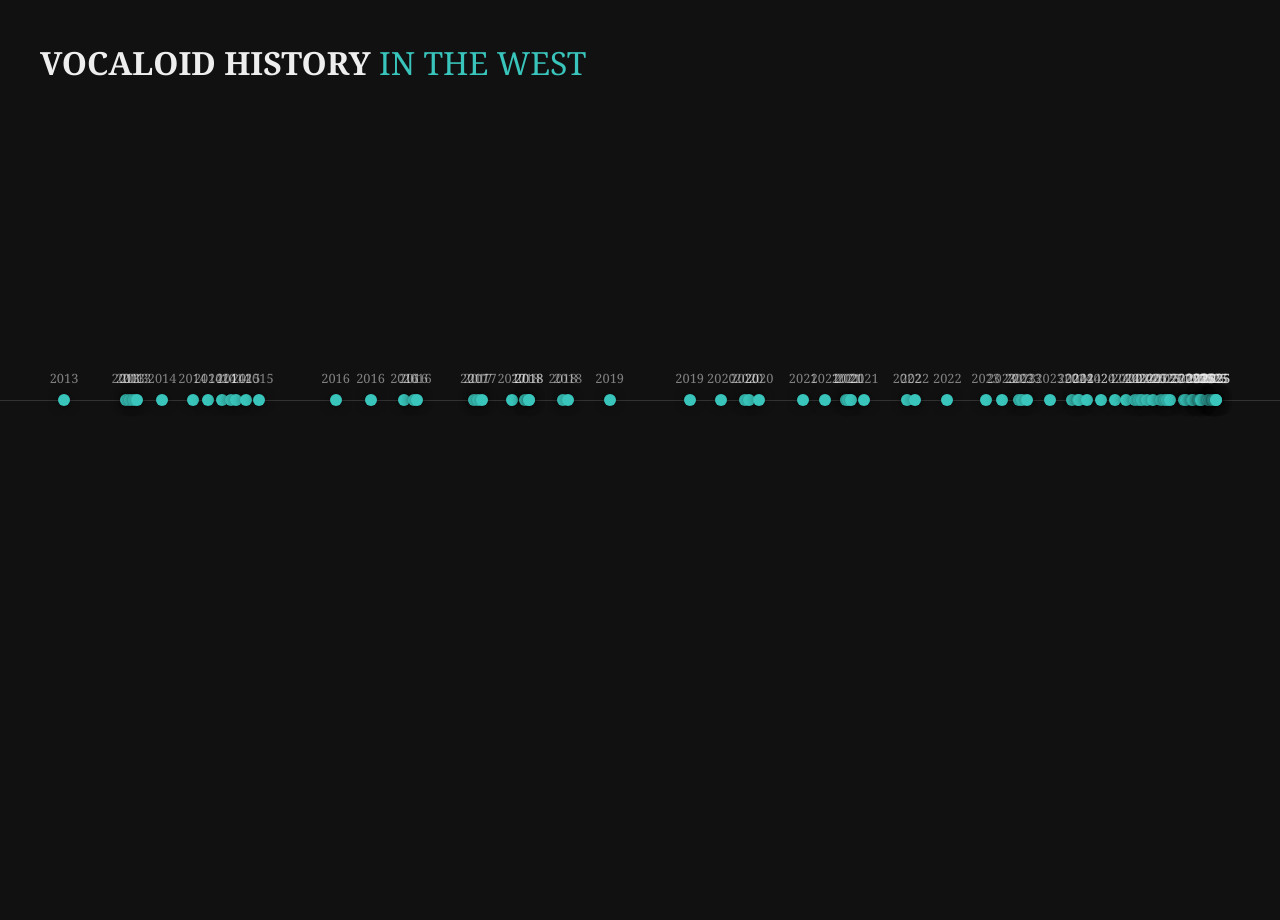
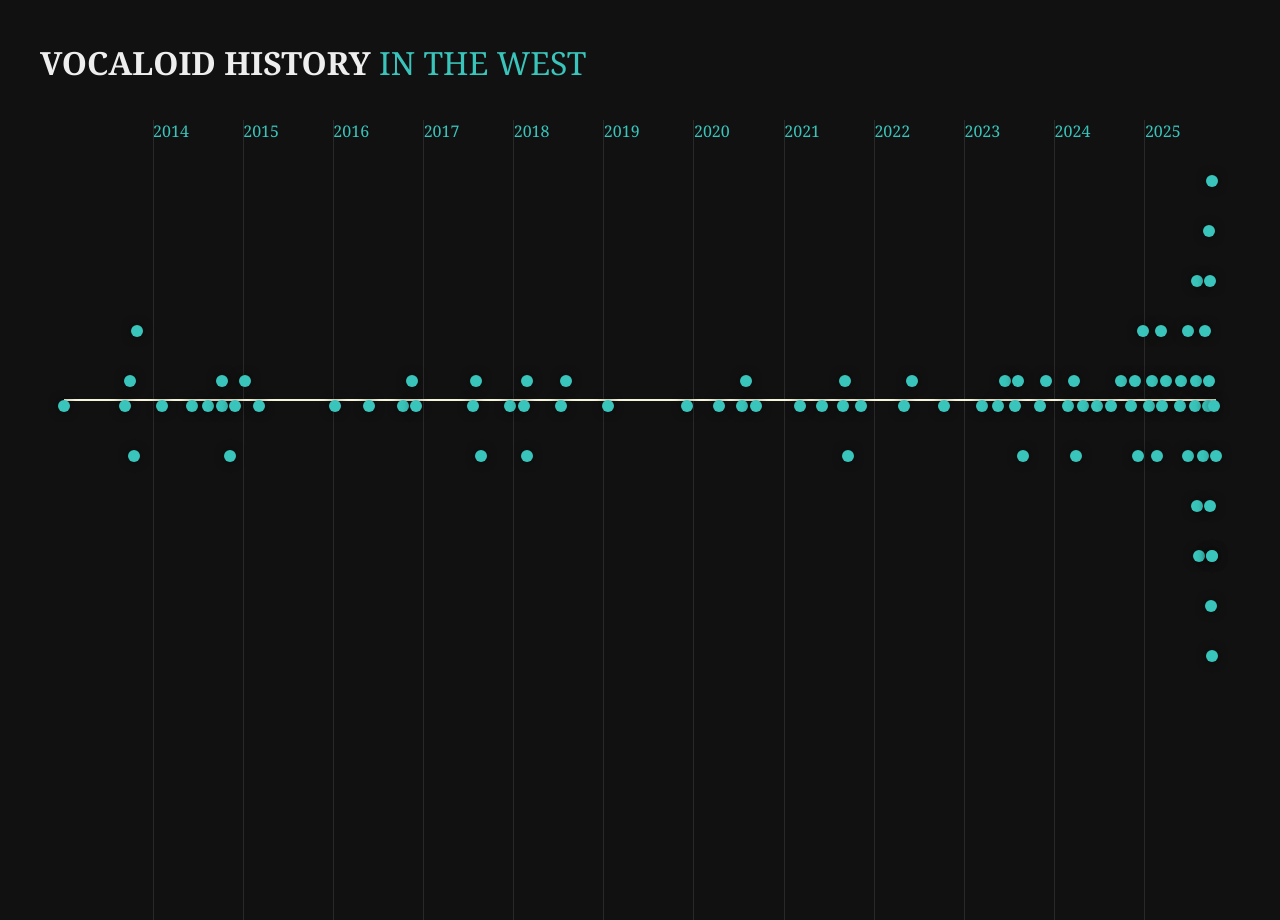
Before and after one commit to annieyl/miku-histography, a Next.js app: page / in a window 1280 px wide. Shown: the top 920 px of the page. Before the commit the page ends 800 px from the top, so only its background shows below. Built offline with nearby package versions, Linux system fonts and the light colour scheme.

Commit message:
added year markers, added collision handling, added clamping to detail window

```diff
--- a/app/data.json
+++ b/app/data.json
@@ -798,5 +798,115 @@
     "desc": "",
     "impact": "",
     "videoId": "kqj7b59D85Y"
+  },
+  {
+    "rank": 81,
+    "title": "Paradichlorobenzene ver.2025",
+    "artist": "Kagamine Len, Kagamine Rin, OwataP",
+    "date": "2025-9-19",
+    "type": "song",
+    "desc": "",
+    "impact": "",
+    "videoId": "0gUsfig2Gzw"
+  },
+  {
+    "rank": 82,
+    "title": "偽物人間40号 / Vivid BAD SQUAD × MEIKO【3DMV】",
+    "artist": "MEIKO, Vivid BAD SQUAD, プロジェクトセカイ カラフルステージ! feat. 初音ミク",
+    "date": "2025-9-24",
+    "type": "song",
+    "desc": "",
+    "impact": "",
+    "videoId": "6S0Jf0meZvo"
+  },
+  {
+    "rank": 83,
+    "title": "どっちにするの？",
+    "artist": "Hatsune Miku, Kasane Teto, hiroki.",
+    "date": "2025-8-9",
+    "type": "song",
+    "desc": "",
+    "impact": "",
+    "videoId": "ksdvNgqOToQ"
+  },
+  {
+    "rank": 84,
+    "title": "BUTCHER VANITY / 重音テトSV【Synthesizer V カバー】",
+    "artist": "Kasane Teto, yasai31",
+    "date": "2025-2-2",
+    "type": "song",
+    "desc": "",
+    "impact": "",
+    "videoId": "pZ1QcgbioxI"
+  },
+  {
+    "rank": 85,
+    "title": "のだ",
+    "artist": "Hatsune Miku, Kasane Teto, 大漠波新",
+    "date": "2023-11-6",
+    "type": "song",
+    "desc": "",
+    "impact": "",
+    "videoId": "vY8iwpN3GXQ"
+  },
+  {
+    "rank": 86,
+    "title": "Marshmallow",
+    "artist": "Hatsune Miku, DECO*27",
+    "date": "2025-10-8",
+    "type": "song",
+    "desc": "",
+    "impact": "",
+    "videoId": "ZIzEnTdR368"
+  },
+  {
+    "rank": 87,
+    "title": "Love Attribute",
+    "artist": "Hatsune Miku, PinocchioP",
+    "date": "2025-10-3",
+    "type": "song",
+    "desc": "",
+    "impact": "",
+    "videoId": "Xx1TnVObQ0k"
+  },
+  {
+    "rank": 88,
+    "title": "怪獣になりたい",
+    "artist": "Hatsune Miku, Sakuzyo",
+    "date": "2025-10-18",
+    "type": "song",
+    "desc": "",
+    "impact": "",
+    "videoId": "TbakFPc4ZTw"
+  },
+  {
+    "rank": 89,
+    "title": "ペンタトニック",
+    "artist": "Flower, Hatsune Miku, syudou × バルーン",
+    "date": "2025-10-1",
+    "type": "song",
+    "desc": "",
+    "impact": "",
+    "videoId": "JXbb-_ScjSY"
+  },
+  {
+    "rank": 90,
+    "title": "Happy Halloween",
+    "artist": "Kagamine Rin, Junky",
+    "date": "2014-10-10",
+    "type": "song",
+    "desc": "",
+    "impact": "",
+    "videoId": "1DcgczDzQPk"
+  },
+  {
+    "rank": 91,
+    "title": "ライアーダンサー",
+    "artist": "Kasane Teto, マサラダ",
+    "date": "2023-6-15",
+    "type": "song",
+    "desc": "",
+    "impact": "",
+    "videoId": "UHbmkxv-874"
   }
 ]
--- a/app/globals.css
+++ b/app/globals.css
@@ -19,7 +19,6 @@
   width: 100vw;
   display: flex;
   flex-direction: column;
-  justify-content: center;
   position: relative;
 }
 
@@ -34,38 +33,62 @@
   color: var(--accent);
   font-weight: 300;
 }
-
-timeline-track {
-  width: 20%;
-  height: 100px; /* Space for the line and nodes */
-  overflow-x: scroll; /* KEY: Enables horizontal scrolling */
-  overflow-y: hidden;
-  padding: 0 5%;
-  position: relative;
-  /* Ensure the track is wide enough to scroll */
-  /* This value is arbitrary; the content (the nodes) must force the scrollWidth */
-  min-width: 1500px;
-  cursor: grab;
-  margin-bottom: 100px;
+.timeline-track {
+  position: relative; /* THIS IS THE KEY FIX */
+  width: 100%;
+  height: 100vh; /* Example height to visualize the track */
+}
+/* Ensure your main timeline line is visible */
+.timeline-track .line {
+  position: absolute;
+  top: 50%; /* Center the line */
+  left: 5%;
+  width: 90%;
+  height: 2px;
+  background-color: beige;
+  transform: translateY(-50%);
+  z-index: 2; /* Keep the main line above the year markers */
+  overflow: visible;
 }
 
 .line {
   position: absolute;
   width: 100%;
   height: 1px;
-  background: var(--line-color);
   top: 50%;
 }
+
+/* --- Year Marker Styles --- */
+.year-marker {
+  position: absolute;
+  top: 15vh;
+  height: 100%;
+  width: 1px;
+  background-color: rgba(255, 255, 255, 0.1); /* Subtle color for the line */
+  z-index: 1; /* Keep it behind the main 'line' and nodes (which should be z-index 2 or higher) */
+  pointer-events: none; /* Prevents it from interfering with clicks on nodes */
+}
+
+.year-label {
+  position: relative;
+  left: 50%;
+  transform: translateX(-50%);
+  color: var(--accent);
+  font-size: 1rem;
+  font-weight: 300;
+  margin-top: 1008px;
+}
+
+
 
 .node {
   position: absolute;
   top: 50%;
-  transform: translate(-50%, -50%); /* center on the point */
-  cursor: pointer;
-  transition: all 0.3s ease;
+  transform: translateX(-50%) translateY(0);
+  transition: transform 0.3s ease; /* For smooth movement */
+  z-index: 3; /* Keep nodes above the main line and year markers */
 }
 
-/* The actual visual dot */
 .node-dot {
   width: 12px;
   height: 12px;
@@ -121,7 +144,8 @@
 .event-details {
   position: absolute;
   bottom: 50px;
-  left: 50%;
+  /* REMOVED: left: 50%; */
+  /* UPDATED: We use left: X% set by React, and then translateX centers it based on that X% */
   transform: translateX(-50%);
   width: 400px;
   background: rgba(30, 30, 30, 0.95);
@@ -138,6 +162,7 @@
 }
 
 @keyframes fadeIn {
+  /* MODIFIED: Removed the translateY from the 'to' state, as we only need translateX */
   from { opacity: 0; transform: translate(-50%, 20px); }
   to { opacity: 1; transform: translate(-50%, 0); }
 }
--- a/app/page.tsx
+++ b/app/page.tsx
@@ -3,6 +3,7 @@
 import React, { useState, useMemo } from 'react';
 import './globals.css';
 import rawData from './data.json';
+// rawData is assumed to be an array of TimelineItem objects
 
 interface TimelineItem {
   rank: number;
@@ -16,23 +17,138 @@
   position?: number;
 }
 
+// Interface for processed data with calculated positions
+interface ProcessedTimelineItem extends TimelineItem {
+  position: number; // Horizontal position (left: X%)
+  verticalOffset: number; // Vertical offset (e.g., -100px or +100px)
+}
 
+// State structure to hold the selected event AND its calculated position for clamping
+interface SelectedEventState {
+  item: ProcessedTimelineItem;
+  timelinePosition: number; // The clamped 'left' percentage used for the panel's position
+  arrowPosition: number; // Placeholder for potential arrow positioning (not fully utilized in this CSS)
+}
+
+interface YearMarker {
+  year: number;
+  position: number;
+}
+
+// CONSTANTS FOR CLAMPING AND STAGGERING
+const PANEL_WIDTH_PX = 400; // Must match the .event-details width in CSS
+const HORIZONTAL_COLLISION_THRESHOLD = 1;
+const VERTICAL_OFFSET_STEP = 25;
+const MAX_VERTICAL_LEVEL = 10;
 
 export default function Home() {
-  const [selectedEvent, setSelectedEvent] = useState<TimelineItem | null>(null);
+  const [selectedEvent, setSelectedEvent] = useState<SelectedEventState | null>(null);
 
-  const processedData = useMemo(() => {
+  const { processedData, yearMarkers } = useMemo(() => {
     const sorted = [...rawData].sort((a, b) => new Date(a.date).getTime() - new Date(b.date).getTime());
-    if (sorted.length === 0) return [];
+    if (sorted.length === 0) return { processedData: [], yearMarkers: [] };
+
     const minDate = new Date(sorted[0].date).getTime();
     const maxDate = new Date(sorted[sorted.length - 1].date).getTime();
     const timeSpan = maxDate - minDate;
 
-    return sorted.map((item) => ({
-      ...item,
-      position: timeSpan === 0 ? 50 : ((new Date(item.date).getTime() - minDate) / timeSpan) * 90 + 5
-    }));
-  }, []);
+    // --- 1. Calculate Event Node Positions ---
+    const occupiedPositions: Map<number, number> = new Map();
+    const processedData: ProcessedTimelineItem[] = sorted.map((item) => {
+      // Calculate horizontal position (5% to 95% of the track)
+      const horizontalPosition = timeSpan === 0
+        ? 50
+        : ((new Date(item.date).getTime() - minDate) / timeSpan) * 90 + 5;
+
+      let finalVerticalOffset = 0;
+      let level = 0;
+      let isColliding = true;
+
+      // Staggering logic
+      while (isColliding && level <= MAX_VERTICAL_LEVEL) {
+        isColliding = false;
+        // Alternate between positive and negative vertical offsets (0, +25, -25, +50, -50...)
+        const currentOffset = level * VERTICAL_OFFSET_STEP * (level % 2 === 0 ? 1 : -1);
+
+        for (const [pos, lvl] of occupiedPositions.entries()) {
+          const horizontalClash = Math.abs(pos - horizontalPosition) < HORIZONTAL_COLLISION_THRESHOLD;
+
+          if (horizontalClash && Math.abs(lvl) === level) {
+            isColliding = true;
+            break;
+          }
+        }
+
+        if (!isColliding) {
+          finalVerticalOffset = currentOffset;
+          break;
+        }
+
+        level++;
+      }
+
+      occupiedPositions.set(horizontalPosition, level * (level % 2 === 0 ? 1 : -1));
+
+      return {
+        ...item,
+        position: horizontalPosition,
+        verticalOffset: finalVerticalOffset,
+      };
+    });
+
+    // --- 2. Calculate Year Marker Positions ---
+    const startYear = new Date(minDate).getFullYear();
+    const endYear = new Date(maxDate).getFullYear();
+    const markers: YearMarker[] = [];
+
+    for (let year = startYear; year <= endYear; year++) {
+      const yearDate = new Date(`${year}-01-01`).getTime();
+
+      const position = timeSpan === 0
+        ? 50
+        : ((yearDate - minDate) / timeSpan) * 90 + 5;
+
+      if (position >= 5 && position <= 95) {
+        markers.push({ year, position });
+      }
+    }
+
+    return { processedData, yearMarkers: markers };
+
+  }, [rawData]);
+
+
+  const calculateClampedPosition = (nodeLeftPercentage: number): { clampedPosition: number, arrowPosition: number } => {
+
+    const viewportWidth = typeof window !== 'undefined' ? window.innerWidth : 1000;
+    const panelWidthPercent = (PANEL_WIDTH_PX / viewportWidth) * 100;
+    const halfPanelWidthPercent = panelWidthPercent / 2;
+    const minLeftPercentage = halfPanelWidthPercent + 1;
+    const maxLeftPercentage = 100 - halfPanelWidthPercent - 4;
+    let clampedPosition = Math.min(
+      Math.max(nodeLeftPercentage, minLeftPercentage),
+      maxLeftPercentage
+    );
+
+    const shiftPercentage = ((nodeLeftPercentage - clampedPosition) / panelWidthPercent) * 100;
+    const arrowPosition = 50 + shiftPercentage;
+
+    return { clampedPosition, arrowPosition };
+  };
+
+
+  const handleNodeClick = (item: ProcessedTimelineItem) => {
+    const { clampedPosition, arrowPosition } = calculateClampedPosition(item.position);
+
+    setSelectedEvent({
+      item: item,
+      timelinePosition: clampedPosition, // Use the CLAMPED position for the panel
+      arrowPosition: arrowPosition,
+    });
+  }
+
+  // Function to close the panel
+  const closeEvent = () => setSelectedEvent(null);
 
   return (
     <main className="histography-container">
@@ -42,45 +158,68 @@
 
       <div className="timeline-track">
         <div className="line"></div>
+
+        {/* YEAR MARKERS */}
+        {yearMarkers.map(marker => (
+          <div
+            key={marker.year}
+            className="year-marker"
+            style={{ left: `${marker.position}%` }}
+          >
+            <span className="year-label">{marker.year}</span>
+          </div>
+        ))}
+
+        {/* TIMELINE NODES */}
         {processedData.map((item) => (
           <div
             key={item.rank}
-            className={`node ${item.type} ${selectedEvent?.rank === item.rank ? 'active' : ''}`}
-            style={{ left: `${item.position}%` }}
-            onClick={() => setSelectedEvent(item)}
+            className={`node ${item.type} ${selectedEvent?.item.rank === item.rank ? 'active' : ''}`}
+            style={{
+              left: `${item.position}%`,
+              transform: `translateX(-50%) translateY(${item.verticalOffset}px)`
+            }}
+            onClick={() => handleNodeClick(item)}
           >
             <div className="node-dot"></div>
-            <div className="node-date">{new Date(item.date).getFullYear()}</div>
             <div className="node-hover-title">{item.title}</div>
           </div>
         ))}
       </div>
 
+      {/* EVENT DETAILS PANEL */}
       {selectedEvent && (
-        <div className="event-details fade-in">
-          <button className="close-btn" onClick={() => setSelectedEvent(null)}>×</button>
-          <h2>{selectedEvent.title}</h2>
-          <span className="badge">{selectedEvent.type.toUpperCase()}</span>
+        <div
+          className="event-details fade-in"
+          // Use the CLAMPED position for the panel
+          style={{ left: `${selectedEvent.timelinePosition}%` }}
+        >
+          <button className="close-btn" onClick={closeEvent}>×</button>
+
+          {/* TITLE & METADATA */}
+          <h2>{selectedEvent.item.title}</h2>
+          <span className="badge">{selectedEvent.item.type.toUpperCase()}</span>
           <p className="date">
-            {new Date(selectedEvent.date).toDateString()}
+            {new Date(selectedEvent.item.date).toDateString()}
 
-            {/* if artist exists, render this part */}
-            {selectedEvent.artist && (
+            {/* RENDER ARTIST IF IT EXISTS */}
+            {selectedEvent.item.artist && (
               <>
                 <span style={{ margin: "0 10px", opacity: 0.5 }}>|</span>
                 <span className="artist-name" style={{ color: "var(--accent)" }}>
-                  {selectedEvent.artist}
+                  {selectedEvent.item.artist}
                 </span>
               </>
             )}
           </p>
 
-          <hr/>
+          <hr />
 
-          {selectedEvent.videoId && (
+          {/* YOUTUBE VIDEO EMBED */}
+          {selectedEvent.item.videoId && (
             <div className="video-container">
               <iframe
-                src={`https://www.youtube.com/embed/${selectedEvent.videoId}`}
+                src={`https://www.youtube.com/embed/${selectedEvent.item.videoId}`}
                 title="YouTube video player"
                 frameBorder="0"
                 allow="accelerometer; autoplay; clipboard-write; encrypted-media; gyroscope; picture-in-picture"
@@ -89,10 +228,11 @@
             </div>
           )}
 
-          <p className="description">{selectedEvent.desc}</p>
+          {/* DESCRIPTION AND IMPACT */}
+          <p className="description">{selectedEvent.item.desc}</p>
           <div className="impact-box">
             <strong>Cultural Impact:</strong>
-            <p>{selectedEvent.impact}</p>
+            <p>{selectedEvent.item.impact}</p>
           </div>
         </div>
       )}
```
Also changed, not shown: 2 other files (tests, documents, lock files or other folders).
